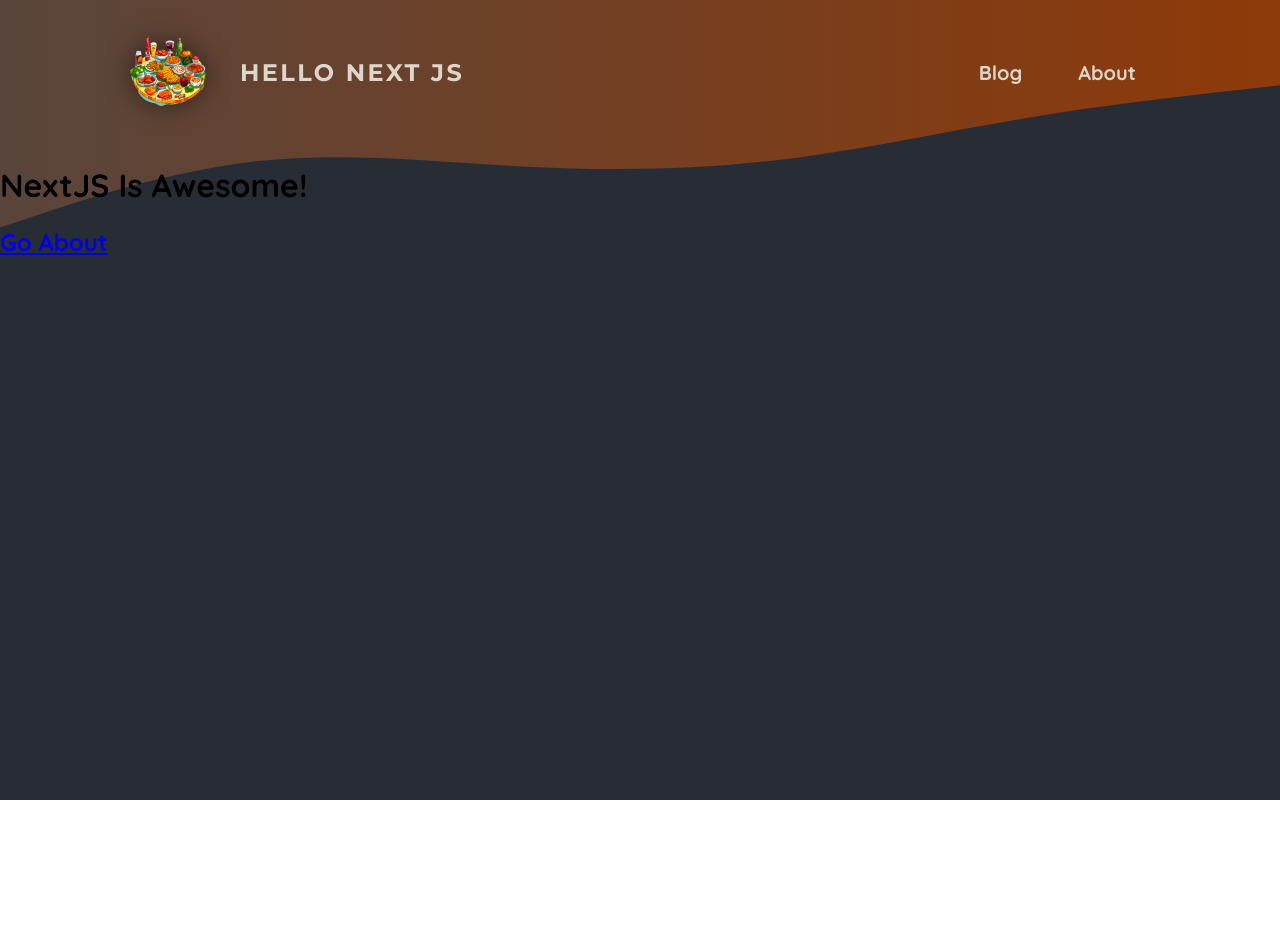
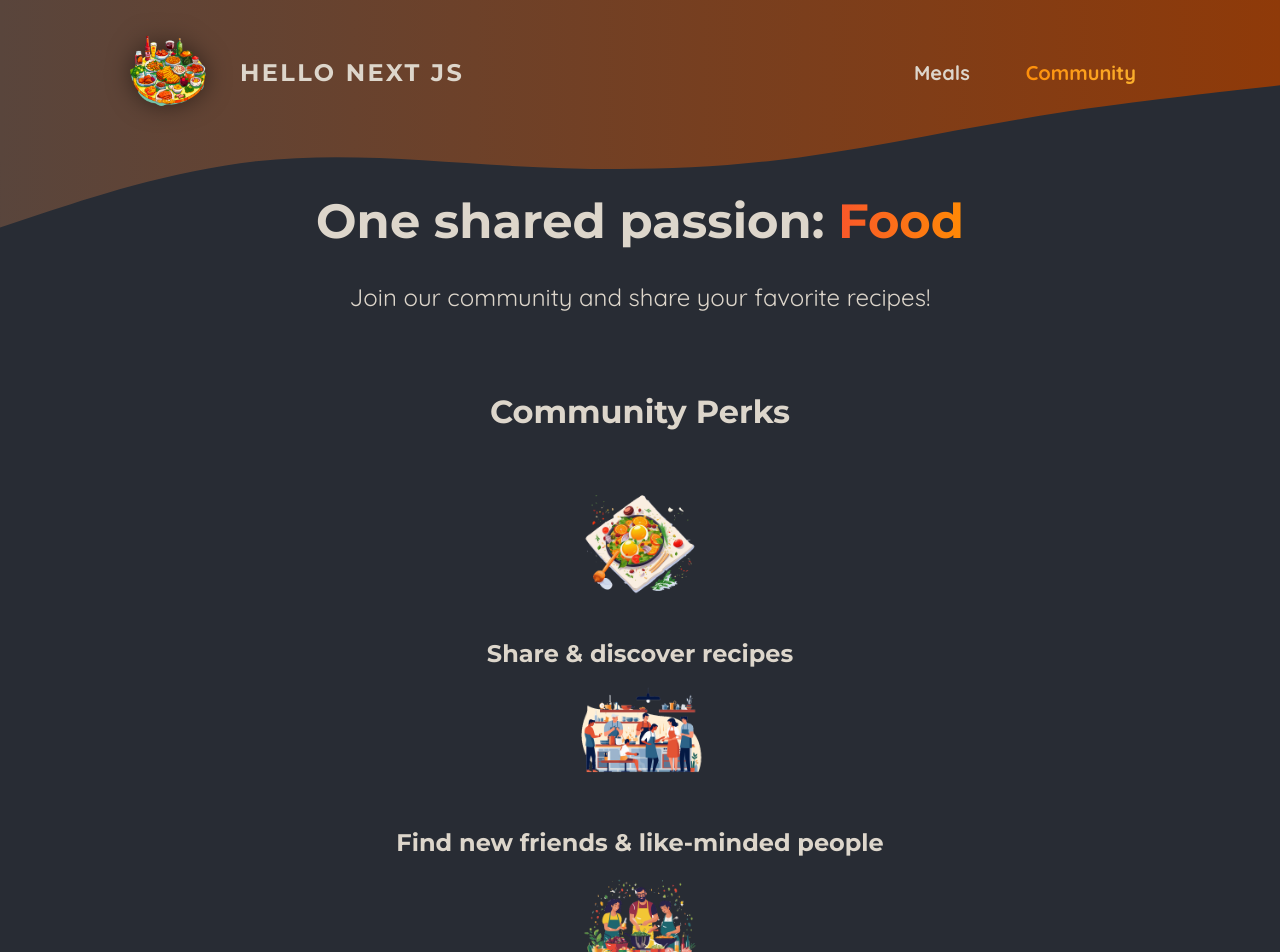
Before and after one commit to Kim-soung-won/next-blog, a Next.js app: page /community in a window 1280 px wide. Shown: the top 952 px of the page. Before the commit the page ends 800 px from the top, so only its background shows below. Built offline with nearby package versions, Linux system fonts and the light colour scheme.

Commit message:
client Component 최적화화

```diff
--- /dev/null
+++ b/app/community/page.module.css
@@ -0,0 +1,61 @@
+.header {
+  gap: 3rem;
+  margin: 3rem auto 5rem auto;
+  width: 90%;
+  max-width: 75rem;
+  color: #ddd6cb;
+  font-size: 1.5rem;
+  text-align: center;
+}
+
+.header h1 {
+  font-family: 'Montserrat', sans-serif;
+}
+
+.highlight {
+  background: linear-gradient(90deg, #f9572a, #ff8a05);
+  background-clip: text;
+  -webkit-background-clip: text;
+  -webkit-text-fill-color: transparent;
+}
+
+.main {
+  width: 90%;
+  max-width: 40rem;
+  margin: 0 auto;
+  text-align: center;
+}
+
+.main h2 {
+  font-family: 'Montserrat', sans-serif;
+  font-size: 2rem;
+  margin-bottom: 3rem;
+  color: #ddd6cb;
+}
+
+.perks {
+  list-style: none;
+  margin: 3rem 0;
+  padding: 0;
+}
+
+.perks li {
+  display: flex;
+  flex-direction: column;
+  align-items: center;
+  gap: 2rem;
+}
+
+.perks img {
+  width: 8rem;
+  height: 8rem;
+  object-fit: contain;
+}
+
+.perks p {
+  font-family: 'Montserrat', sans-serif;
+  font-size: 1.5rem;
+  font-weight: bold;
+  margin: 0;
+  color: #ddd6cb;
+}
--- a/app/community/page.tsx
+++ b/app/community/page.tsx
@@ -1,9 +1,40 @@
-// next.js 에서 페이지 새로고침 없이 route 수정 및 렌더링을 지원하는 기능을 제공합니다.
-import Link from "next/link";
+import Image from 'next/image';
+
+import mealIcon from '@/assets/icons/meal.png';
+import communityIcon from '@/assets/icons/community.png';
+import eventsIcon from '@/assets/icons/events.png';
+import classes from './page.module.css';
 
 export default function CommunityPage() {
-  return <div>
-    <h1>NextJS Is Awesome!</h1>
-    <h2><Link href="/about">Go About</Link></h2>
-  </div>
+  return (
+    <>
+      <header className={classes.header}>
+        <h1>
+          One shared passion: <span className={classes.highlight}>Food</span>
+        </h1>
+        <p>Join our community and share your favorite recipes!</p>
+      </header>
+      <main className={classes.main}>
+        <h2>Community Perks</h2>
+
+        <ul className={classes.perks}>
+          <li>
+            <Image src={mealIcon} alt="A delicious meal" />
+            <p>Share & discover recipes</p>
+          </li>
+          <li>
+            <Image src={communityIcon} alt="A crowd of people, cooking" />
+            <p>Find new friends & like-minded people</p>
+          </li>
+          <li>
+            <Image
+              src={eventsIcon}
+              alt="A crowd of people at a cooking event"
+            />
+            <p>Participate in exclusive events</p>
+          </li>
+        </ul>
+      </main>
+    </>
+  );
 }
--- a/src/features/header/main-header.module.css
+++ b/src/features/header/main-header.module.css
@@ -38,13 +38,6 @@
   text-shadow: 0 0 18px rgba(248, 190, 42, 0.8);
 }
 
-.active {
-  background: linear-gradient(90deg, #ff8a05, #f9b331);
-  background-clip: text;
-  -webkit-background-clip: text;
-  -webkit-text-fill-color: transparent;
-}
-
 .logo {
   display: flex;
   align-items: center;
--- a/src/features/header/main-header.tsx
+++ b/src/features/header/main-header.tsx
@@ -4,6 +4,7 @@
 
 import classes from "./main-header.module.css";
 import MainHeaderBackground from "./main-header-background";
+import NavLink from "./nav-link";
 
 export default function MainHeader() {
   return (
@@ -18,10 +19,10 @@
       <nav className={classes.nav}>
         <ul>
           <li>
-            <Link href="/blog">Blog</Link>
+            <NavLink href="/meals">Meals</NavLink>
           </li>
           <li>
-            <Link href="/about">About</Link>
+            <NavLink href="/community">Community</NavLink>
           </li>
         </ul>
       </nav>
--- /dev/null
+++ b/src/features/header/nav-link.module.css
@@ -0,0 +1,8 @@
+
+
+.active {
+  background: linear-gradient(90deg, #ff8a05, #f9b331);
+  background-clip: text;
+  -webkit-background-clip: text;
+  -webkit-text-fill-color: transparent;
+}
--- /dev/null
+++ b/src/features/header/nav-link.tsx
@@ -0,0 +1,18 @@
+'use client';
+import Link from "next/link";
+import { usePathname } from "next/navigation";
+import classes from "./nav-link.module.css";
+
+interface NavLinkProps {
+  href: string;
+  children: React.ReactNode;
+}
+
+export default function NavLink({ href, children }: NavLinkProps) {
+  const path = usePathname();
+  return (
+    <Link href={href} className={path.startsWith(href) ? classes.active : undefined}>
+      {children}
+    </Link>
+  )
+}
```
